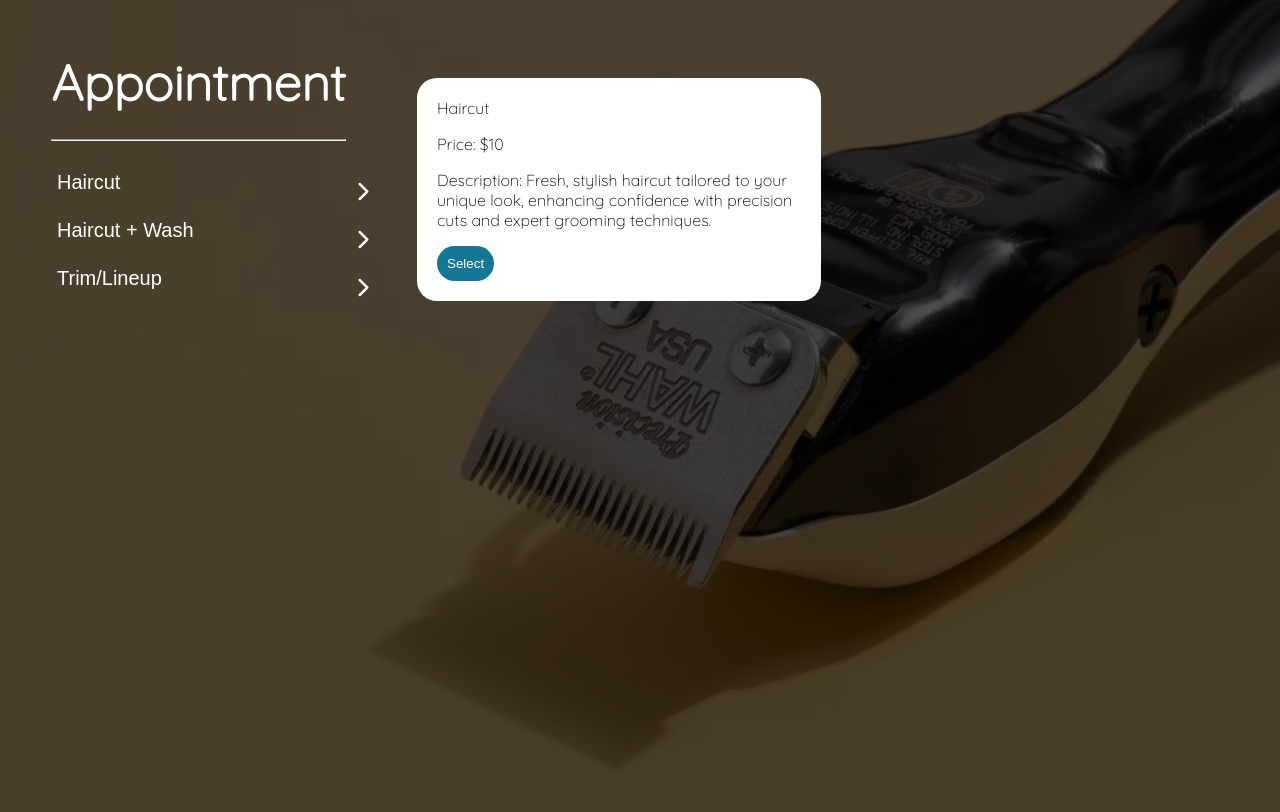
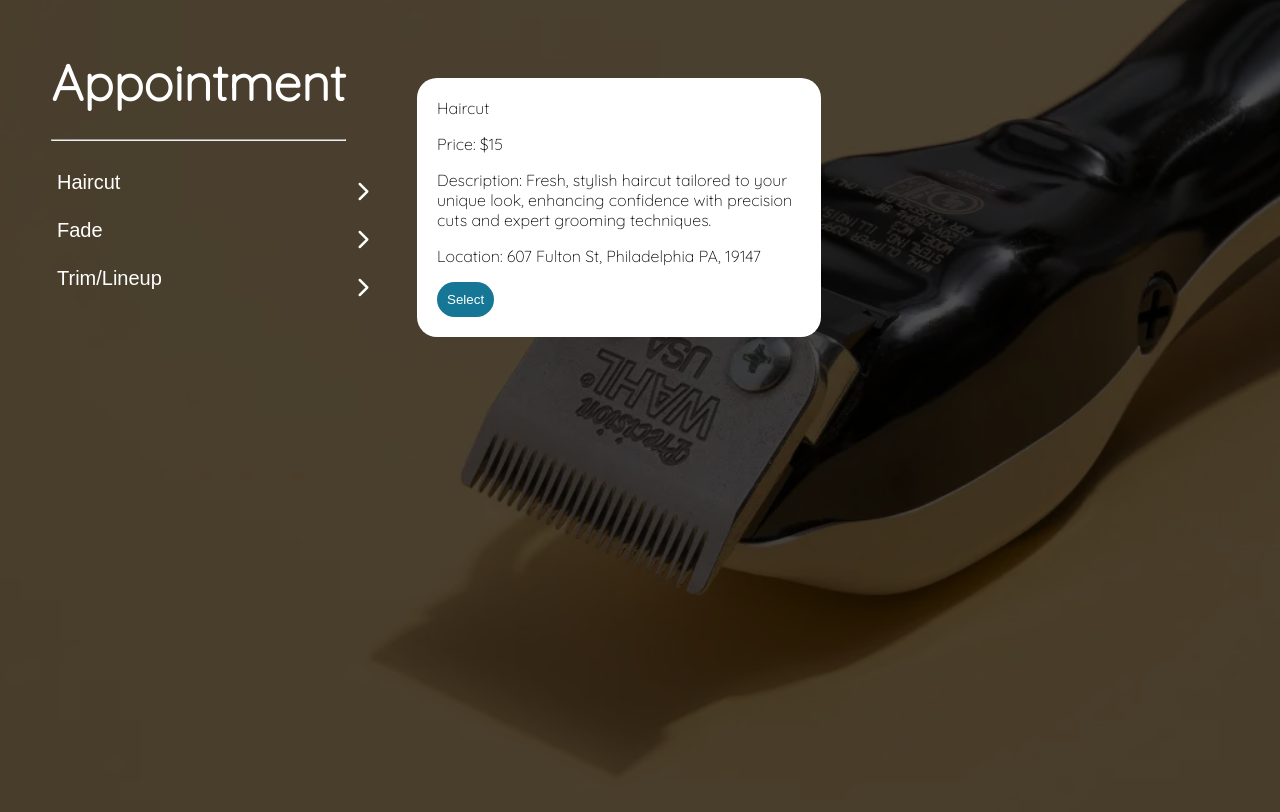
Before and after one commit to AKD2022/Barber-Website, a plain HTML site: page book.html in a window 1280 px wide. Both pictures are taken after a click on the button "Haircut". Drawn offline with Linux system fonts and the light colour scheme.

Commit message:
fixed design a bit, added info

```diff
--- a/book.css
+++ b/book.css
@@ -6,20 +6,20 @@ html {
     font-family: "Quicksand", serif;
     display: flex;
     flex-direction: row;
+    overflow-y: scroll;
 }
+
 
 body {
     background-size: cover;
     background-repeat: no-repeat;
     background-position: center;
+    background-attachment: fixed;
     background-image:
-    linear-gradient(
-      rgba(0, 0, 0, 0.7),
-      rgba(0, 0, 0, 0.7)
-    ),
-    url(homepage-bg.webp);
-    height: 100vh;
+        linear-gradient(rgba(0, 0, 0, 0.7), rgba(0, 0, 0, 0.7)),
+        url("homepage-bg.webp");
 }
+
 
 .computerParent {
     display: flex;
@@ -278,7 +278,9 @@ select {
 @media (max-width: 425px) {
     .chooseMobile table{
         font-size: 90%;
+        transform: translateY(-40px);
     }
+
 }
 
 @media (max-width: 389px) {
--- a/book.html
+++ b/book.html
@@ -24,7 +24,7 @@
                 </tr>
 
                 <tr>
-                    <th class="appointmentType"><button onclick="showHaircutComputer('h+w')">Haircut + Wash</button></th>
+                    <th class="appointmentType"><button onclick="showHaircutComputer('h+w')">Fade</button></th>
                     <th class="arrow"><button onclick="showHaircutComputer('h+w')"><i class="fa-solid fa-chevron-right fa-beat" class="i"></i></button></th>
                 </tr>
                 <tr>
@@ -41,8 +41,9 @@
 
                     <div class="title">Haircut</div>
                     <div class="details">
-                        <p>Price: $10</p>
+                        <p>Price: $15</p>
                         <p>Description: Fresh, stylish haircut tailored to your unique look, enhancing confidence with precision cuts and expert grooming techniques.</p>
+                        <p>Location: 607 Fulton St, Philadelphia PA, 19147</p>
                     </div>
                     <button class="select" onclick="showBook()">Select</button>
                 </div>
@@ -51,10 +52,10 @@
             <div id="description2Computer">
                 <div class="haircutDetails">
 
-                    <div class="title">Haircut + Wash</div>
+                    <div class="title">Fade</div>
                     <div class="details">
-                        <p>Price: $15</p>
-                        <p>Description: Revitalize your look with a stylish haircut and soothing wash, leaving you refreshed, confident, and ready to shine.</p>
+                        <p>Price: $12</p>
+                        <p>Description: This haircut features a seamless blend from short to longer hair, creating a clean, modern, and stylish look for all.</p>
                     </div>
                     <button class="select"  onclick="showBook()">Select</button>
                 </div>
@@ -66,6 +67,8 @@
                     <div class="details">
                         <p>Price: $8</p>
                         <p>Description: Get a sharp trim and precise lineup, perfect for a clean, polished look that enhances your natural style.</p>
+                        <i><p>Note: Only scissors will be used</p></i>
+                        <p>Location: 607 Fulton St, Philadelphia PA, 19147</p>
                     </div>
                     <button class="select"  onclick="showBook()">Select</button>
                 </div>
@@ -127,8 +130,9 @@
 
                             <div class="title">Haircut</div>
                             <div class="details">
-                                <p>Price: $10</p>
+                                <p>Price: $15</p>
                                 <p>Description: Fresh, stylish haircut tailored to your unique look, enhancing confidence with precision cuts and expert grooming techniques.</p>
+                                <p>Location: 607 Fulton St, Philadelphia PA, 19147</p>
                             </div>
                             <button class="select" onclick="showBookTablet(1)">Select</button>
                         </div>
@@ -172,7 +176,7 @@
             </tr>
 
             <tr>
-                <th class="appointmentType"><button onclick="showHaircutTablet('h+w')">Haircut + Wash</button></th>
+                <th class="appointmentType"><button onclick="showHaircutTablet('h+w')">Fade</button></th>
                 <th class="arrow"><button onclick="showHaircutTablet('h+w')"><i class="fa-solid fa-chevron-down fa-beat" class="i"></i></button></th>
             </tr>
             <tr>
@@ -181,10 +185,11 @@
                     <div id="description2Tablet" class="descriptionTablet">
                         <div class="haircutDetails">
 
-                            <div class="title">Haircut + Wash</div>
+                            <div class="title">Fade</div>
                             <div class="details">
-                                <p>Price: $15</p>
-                                <p>Description:Revitalize your look with a stylish haircut and soothing wash, leaving you refreshed, confident, and ready to shine.</p>
+                                <p>Price: $8</p>
+                                <p>Description: This haircut features a seamless blend from short to longer hair, creating a clean, modern, and stylish look for all.</p>
+                                <p>Location: 607 Fulton St, Philadelphia PA, 19147</p>
                             </div>
                             <button class="select"  onclick="showBookTablet(2)">Select</button>
                         </div>
@@ -239,6 +244,8 @@
                             <div class="details">
                                 <p>Price: $8</p>
                                 <p>Description: Get a sharp trim and precise lineup, perfect for a clean, polished look that enhances your natural style.</p>
+                                <i><p>Note: Only scissors will be used</p></i>
+                                <p>Location: 607 Fulton St, Philadelphia PA, 19147</p>
                             </div>
                             <button class="select"  onclick="showBookTablet(3)">Select</button>
                         </div>
@@ -302,8 +309,9 @@
 
                             <div class="title">Haircut</div>
                             <div class="details">
-                                <p>Price: $10</p>
+                                <p>Price: $15</p>
                                 <p>Description: Fresh, stylish haircut tailored to your unique look, enhancing confidence with precision cuts and expert grooming techniques.</p>
+                                <p>Location: 607 Fulton St, Philadelphia PA, 19147</p>
                             </div>
                             <button class="select" onclick="showBookMobile(1)">Select</button>
                         </div>
@@ -349,7 +357,7 @@
             </tr>
 
             <tr>
-                <th class="appointmentType"><button onclick="showHaircutMobile('h+w')">Haircut + Wash</button></th>
+                <th class="appointmentType"><button onclick="showHaircutMobile('h+w')">Fade</button></th>
                 <th class="arrow"><button onclick="showHaircutMobile('h+w')"><i class="fa-solid fa-chevron-down fa-beat" class="i"></i></button></th>
             </tr>
             <tr>
@@ -358,10 +366,11 @@
                     <div id="description2Mobile" class="descriptionMobile">
                         <div class="haircutDetails">
 
-                            <div class="title">Haircut + Wash</div>
+                            <div class="title">Fade</div>
                             <div class="details">
-                                <p>Price: $15</p>
-                                <p>Description: Revitalize your look with a stylish haircut and soothing wash, leaving you refreshed, confident, and ready to shine.</p>
+                                <p>Price: $8</p>
+                                <p>Description: This haircut features a seamless blend from short to longer hair, creating a clean, modern, and stylish look for all.</p>
+                                <p>Location: 607 Fulton St, Philadelphia PA, 19147</p>
                             </div>
                             <button class="select"  onclick="showBookMobile(2)">Select</button>
                         </div>
@@ -418,6 +427,8 @@
                             <div class="details">
                                 <p>Price: $8</p>
                                 <p>Description: Get a sharp trim and precise lineup, perfect for a clean, polished look that enhances your natural style.</p>
+                                <i><p>Note: Only scissors will be used</p></i>
+                                <p>Location: 607 Fulton St, Philadelphia PA, 19147</p>
                             </div>
                             <button class="select"  onclick="showBookMobile(3)">Select</button>
                         </div>
```
